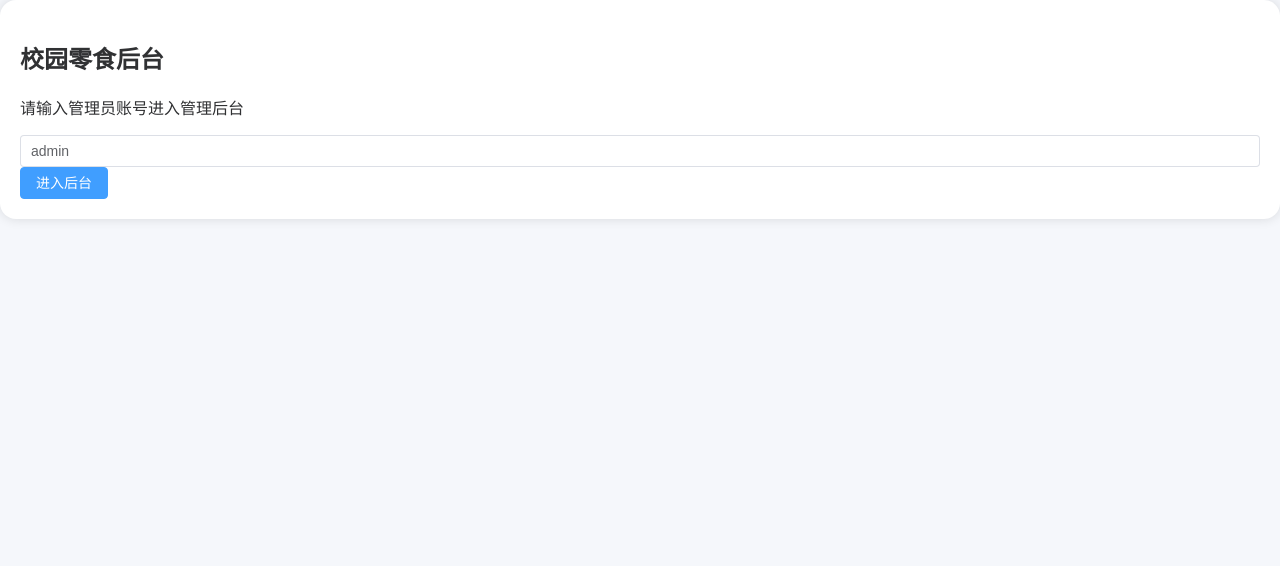
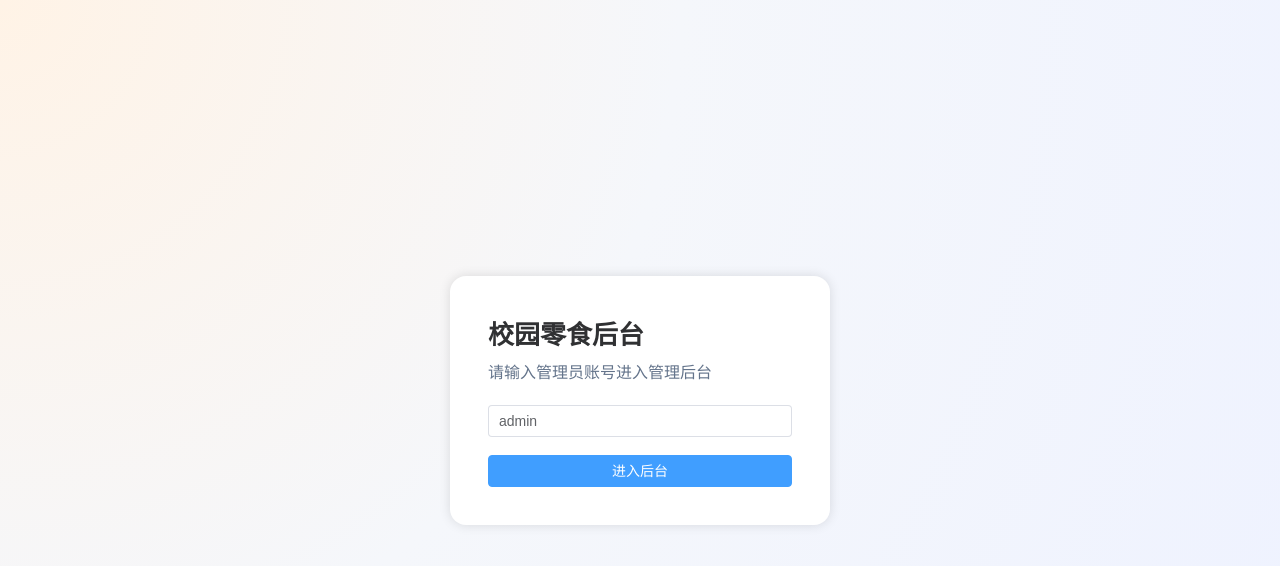
Before and after one commit to xwta/xiaoyuan, a Vue app in the folder admin/: page / in a window 1280 px wide. Shown: the top 566 px of the page. Built offline with nearby package versions, Linux system fonts and the light colour scheme.

Commit message:
admin: add login page styles

```diff
--- a/admin/src/style.css
+++ b/admin/src/style.css
@@ -7,6 +7,37 @@ body {
   background: #f5f7fb;
   color: #1f2937;
   font-family: -apple-system, BlinkMacSystemFont, 'Segoe UI', sans-serif;
+}
+
+.login-page {
+  min-height: 100vh;
+  display: flex;
+  align-items: center;
+  justify-content: center;
+  background: radial-gradient(circle at top left, #fff3e6, #f5f7fb 45%, #eef2ff);
+}
+
+.login-card {
+  width: 380px;
+  padding: 18px;
+}
+
+.login-card h2 {
+  margin: 0 0 8px;
+  font-size: 26px;
+}
+
+.login-card p {
+  margin: 0 0 22px;
+  color: #64748b;
+}
+
+.login-card .el-input {
+  margin-bottom: 18px;
+}
+
+.login-card .el-button {
+  width: 100%;
 }
 
 .layout {
@@ -54,6 +85,12 @@ body {
   justify-content: space-between;
   align-items: center;
   margin-bottom: 24px;
+}
+
+.header-actions {
+  display: flex;
+  align-items: center;
+  gap: 12px;
 }
 
 .header h1 {
```
